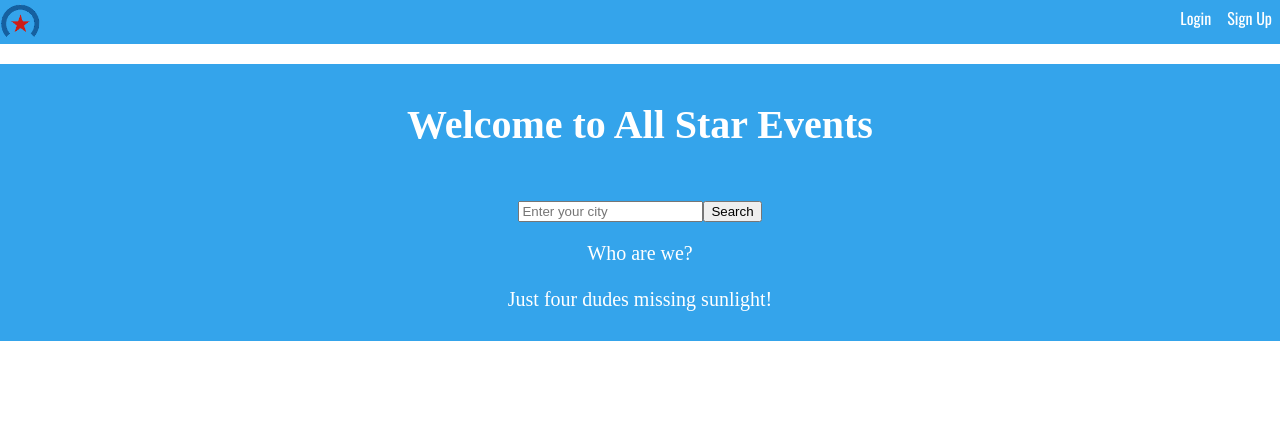
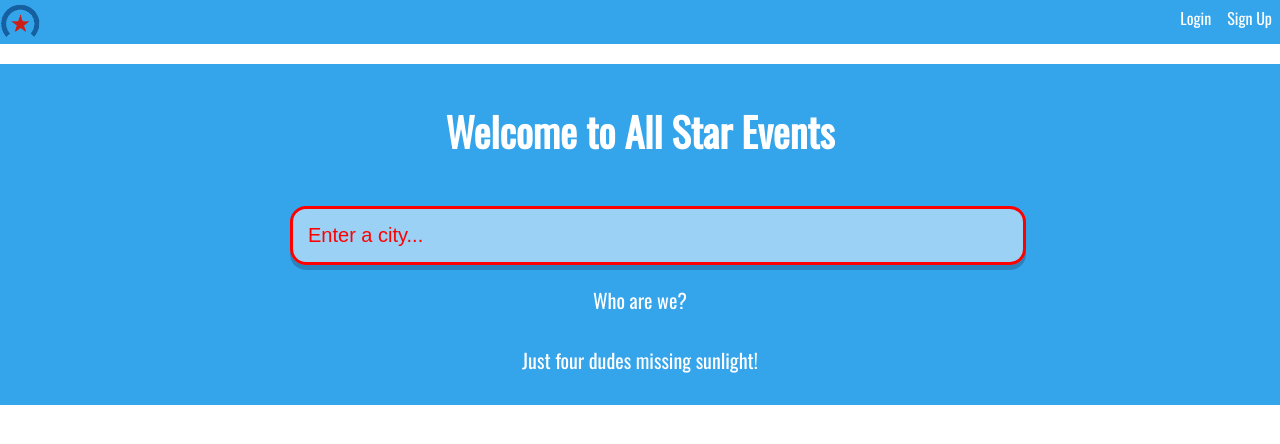
Before and after one commit to Jonathan-Sandifer/All-Star-Events, a React (Create React App) app in the folder ghi/: page / in a window 1280 px wide. Shown: the top 444 px of the page. Built offline with nearby package versions, Linux system fonts and the light colour scheme.

Commit message:
added searchbar css

```diff
--- a/ghi/src/components/Search.js
+++ b/ghi/src/components/Search.js
@@ -2,13 +2,20 @@ const SearchBar = () => (
     <form action="/" method="get">
 
         <br />
-        <input
+        {/* <input
             type="text"
             id="header-search"
             placeholder="Enter your city"
             name="s"
         />
-        <button type="submit">Search</button>
+        <button type="submit">Search</button> */}
+        <div className="search-box">
+          <input type="text"
+          className="search-bar"
+          placeholder="Enter a city..."
+          />
+
+        </div>
     </form>
 );
 
--- a/ghi/src/index.css
+++ b/ghi/src/index.css
@@ -2,9 +2,9 @@
     display: inline;
 } */
 
-/* * {
+html {
     font-family: 'Oswald', sans-serif;
-} */
+}
 
 .my-nav{
     margin-top: -10px;
@@ -141,3 +141,42 @@ li {
     margin-left: -8px;
     margin-right: -8px;
   }
+
+  .search-box {
+    width: 700px;
+    /* margin: 0 0 75px; */
+    margin-left: auto;
+    margin-right: auto;
+
+
+  }
+
+
+  .search-box .search-bar {
+    display: inline-block;
+    width: 100%;
+    padding: 15px;
+    /* text-align: center; */
+
+
+
+    appearance: none;
+    background: none;
+    outline: none;
+
+    background-color: rgba(255, 255, 255, 0.5);
+    border-radius: 16px 16px 16px 16px;
+    border: 3px solid red;
+    margin-top: -25px;
+
+    box-shadow: 0px 5px rgba(0, 0, 0, 0.2);
+    /* color: 313131; */
+    color: red;
+    font-size: 20px;
+    transition: 0.4s ease;
+  }
+
+  ::placeholder { /* Chrome, Firefox, Opera, Safari 10.1+ */
+    color: red;
+    opacity: 1; /* Firefox */
+  }
```
Also changed, not shown: 1 other file (tests, documents, lock files or other folders).
